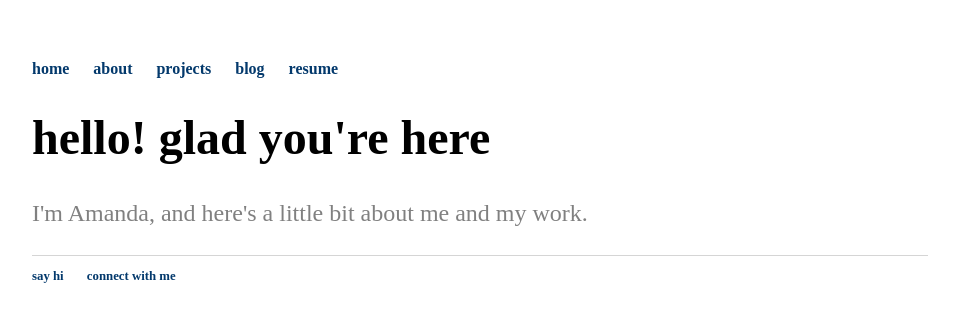
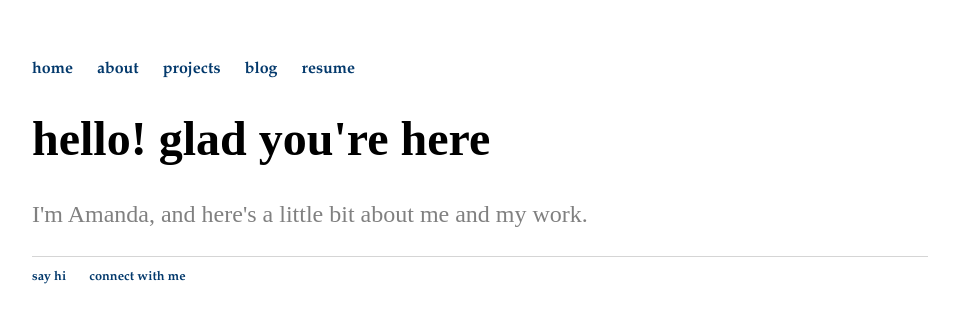
Before and after one commit to amanda-t2/amanda-t2.github.io, a Jekyll site: the page built from index.html, in a window 1280 px wide. Shown: the top 323 px of the page, without its empty margins (160-1119 px from the left). Built offline with Jekyll 4.4.1, drawn with Linux system fonts in a browser that asks for light colours.

Commit message:
Update main.css

```diff
--- a/css/main.css
+++ b/css/main.css
@@ -1,11 +1,11 @@
-{background-color: #8c8c8c;}
+{background-color: #C79288;}
 
 body {
     margin: 60px auto;
     width: 70%;
 }
 nav ul, footer ul {
-    font-family: "Times New Roman", Times, serif;
+    font-family: Palatino,Palatino Linotype,Palatino LT STD,Book Antiqua,Georgia,serif;
     padding: 0px;
     list-style: none;
     font-weight: bold;
```
